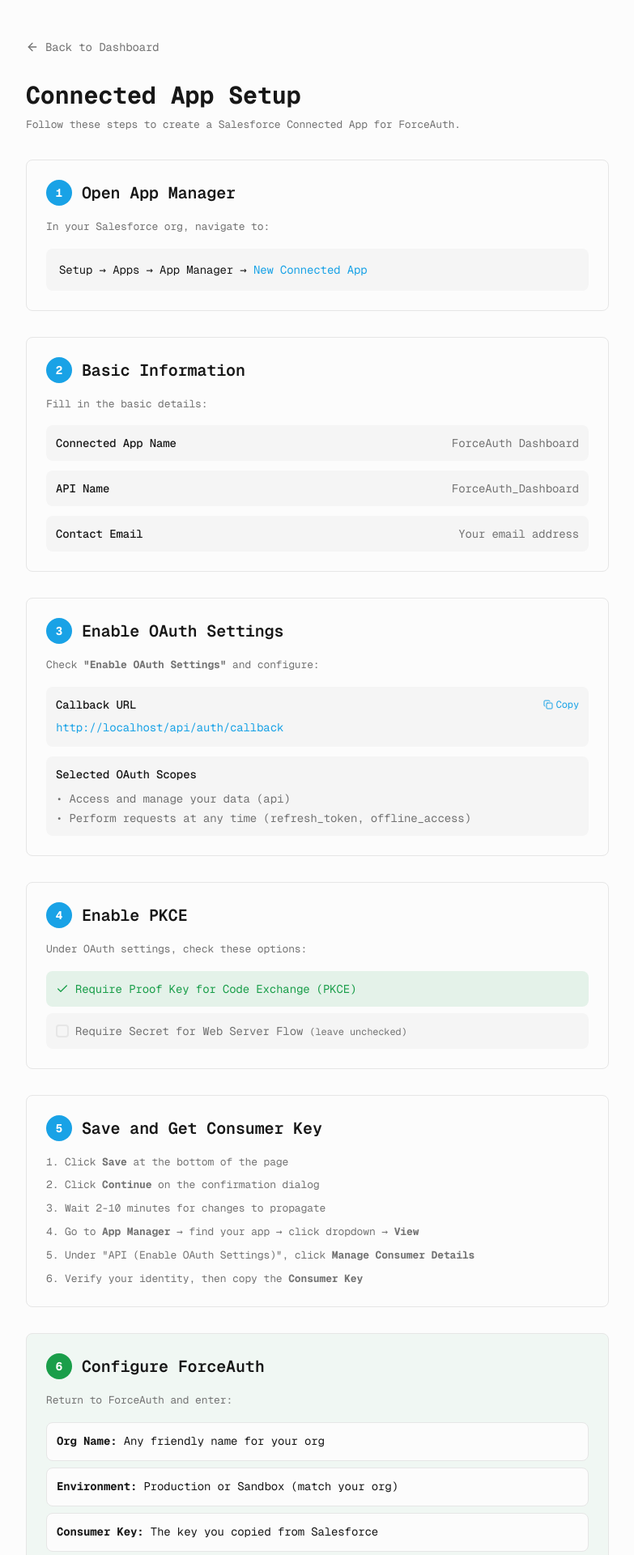
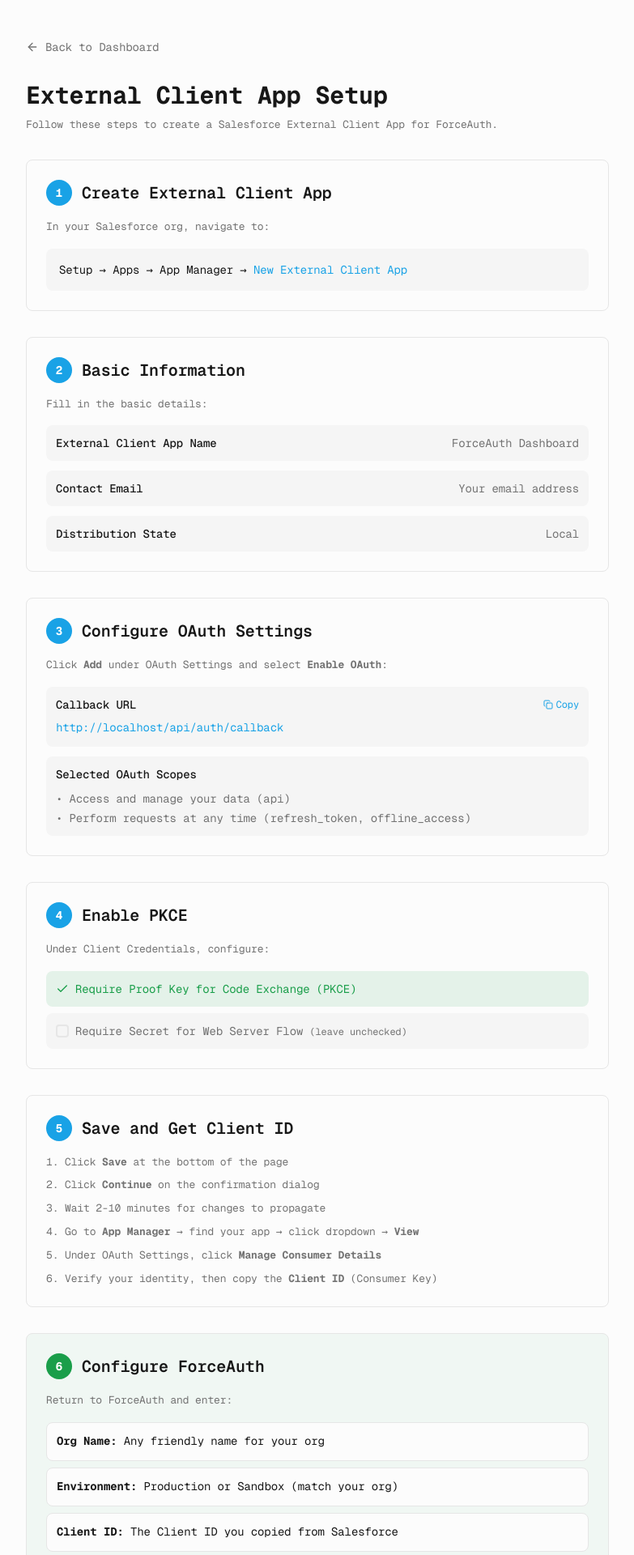
Before and after one commit to kserw/forceauth, a Next.js app: page /setup in a window 1280 px wide. Shown: the top 1920 px of the page at 81% size, without its empty margins (248-1031 px from the left). Built offline with nearby package versions, Linux system fonts and the light colour scheme; no server answers.

Commit message:
Update setup guide for External Client Apps
Salesforce deprecated Connected Apps in favor of External Client Apps.
Updated terminology, navigation paths, and field names accordingly.

Co-Authored-By: Claude Opus 4.5 <noreply@anthropic.com>

```diff
--- a/app/setup/page.tsx
+++ b/app/setup/page.tsx
@@ -1,6 +1,6 @@
 'use client';
 
-import { ArrowLeft, ExternalLink, Copy, Check } from 'lucide-react';
+import { ArrowLeft, Copy, Check } from 'lucide-react';
 import { useState } from 'react';
 import Link from 'next/link';
 
@@ -28,9 +28,9 @@ export default function SetupPage() {
           Back to Dashboard
         </Link>
 
-        <h1 className="text-3xl font-bold mb-2">Connected App Setup</h1>
+        <h1 className="text-3xl font-bold mb-2">External Client App Setup</h1>
         <p className="text-[hsl(var(--muted-foreground))] mb-8">
-          Follow these steps to create a Salesforce Connected App for ForceAuth.
+          Follow these steps to create a Salesforce External Client App for ForceAuth.
         </p>
 
         <div className="space-y-8">
@@ -38,13 +38,13 @@ export default function SetupPage() {
           <div className="border border-[hsl(var(--border))] rounded-lg p-6">
             <div className="flex items-center gap-3 mb-4">
               <span className="flex items-center justify-center w-8 h-8 rounded-full bg-[hsl(var(--info))] text-white font-bold text-sm">1</span>
-              <h2 className="text-xl font-semibold">Open App Manager</h2>
+              <h2 className="text-xl font-semibold">Create External Client App</h2>
             </div>
             <p className="text-[hsl(var(--muted-foreground))] mb-4">
               In your Salesforce org, navigate to:
             </p>
             <div className="bg-[hsl(var(--muted))] rounded-lg p-4 font-mono text-sm">
-              Setup → Apps → App Manager → <span className="text-[hsl(var(--info))]">New Connected App</span>
+              Setup → Apps → App Manager → <span className="text-[hsl(var(--info))]">New External Client App</span>
             </div>
           </div>
 
@@ -59,16 +59,16 @@ export default function SetupPage() {
             </p>
             <div className="space-y-3">
               <div className="flex justify-between items-center bg-[hsl(var(--muted))] rounded-lg p-3">
-                <span className="text-sm font-medium">Connected App Name</span>
+                <span className="text-sm font-medium">External Client App Name</span>
                 <span className="text-sm text-[hsl(var(--muted-foreground))]">ForceAuth Dashboard</span>
-              </div>
-              <div className="flex justify-between items-center bg-[hsl(var(--muted))] rounded-lg p-3">
-                <span className="text-sm font-medium">API Name</span>
-                <span className="text-sm text-[hsl(var(--muted-foreground))]">ForceAuth_Dashboard</span>
               </div>
               <div className="flex justify-between items-center bg-[hsl(var(--muted))] rounded-lg p-3">
                 <span className="text-sm font-medium">Contact Email</span>
                 <span className="text-sm text-[hsl(var(--muted-foreground))]">Your email address</span>
+              </div>
+              <div className="flex justify-between items-center bg-[hsl(var(--muted))] rounded-lg p-3">
+                <span className="text-sm font-medium">Distribution State</span>
+                <span className="text-sm text-[hsl(var(--muted-foreground))]">Local</span>
               </div>
             </div>
           </div>
@@ -77,10 +77,10 @@ export default function SetupPage() {
           <div className="border border-[hsl(var(--border))] rounded-lg p-6">
             <div className="flex items-center gap-3 mb-4">
               <span className="flex items-center justify-center w-8 h-8 rounded-full bg-[hsl(var(--info))] text-white font-bold text-sm">3</span>
-              <h2 className="text-xl font-semibold">Enable OAuth Settings</h2>
+              <h2 className="text-xl font-semibold">Configure OAuth Settings</h2>
             </div>
             <p className="text-[hsl(var(--muted-foreground))] mb-4">
-              Check <strong>&quot;Enable OAuth Settings&quot;</strong> and configure:
+              Click <strong>Add</strong> under OAuth Settings and select <strong>Enable OAuth</strong>:
             </p>
             <div className="space-y-3">
               <div className="bg-[hsl(var(--muted))] rounded-lg p-3">
@@ -114,7 +114,7 @@ export default function SetupPage() {
               <h2 className="text-xl font-semibold">Enable PKCE</h2>
             </div>
             <p className="text-[hsl(var(--muted-foreground))] mb-4">
-              Under OAuth settings, check these options:
+              Under Client Credentials, configure:
             </p>
             <div className="space-y-2">
               <div className="flex items-center gap-2 bg-[hsl(var(--success)/0.1)] text-[hsl(var(--success))] rounded-lg p-3">
@@ -132,15 +132,15 @@ export default function SetupPage() {
           <div className="border border-[hsl(var(--border))] rounded-lg p-6">
             <div className="flex items-center gap-3 mb-4">
               <span className="flex items-center justify-center w-8 h-8 rounded-full bg-[hsl(var(--info))] text-white font-bold text-sm">5</span>
-              <h2 className="text-xl font-semibold">Save and Get Consumer Key</h2>
+              <h2 className="text-xl font-semibold">Save and Get Client ID</h2>
             </div>
             <ol className="list-decimal list-inside space-y-2 text-[hsl(var(--muted-foreground))]">
               <li>Click <strong>Save</strong> at the bottom of the page</li>
               <li>Click <strong>Continue</strong> on the confirmation dialog</li>
               <li>Wait 2-10 minutes for changes to propagate</li>
               <li>Go to <strong>App Manager</strong> → find your app → click dropdown → <strong>View</strong></li>
-              <li>Under &quot;API (Enable OAuth Settings)&quot;, click <strong>Manage Consumer Details</strong></li>
-              <li>Verify your identity, then copy the <strong>Consumer Key</strong></li>
+              <li>Under OAuth Settings, click <strong>Manage Consumer Details</strong></li>
+              <li>Verify your identity, then copy the <strong>Client ID</strong> (Consumer Key)</li>
             </ol>
           </div>
 
@@ -161,7 +161,7 @@ export default function SetupPage() {
                 <span className="text-sm"><strong>Environment:</strong> Production or Sandbox (match your org)</span>
               </div>
               <div className="bg-[hsl(var(--background))] rounded-lg p-3 border border-[hsl(var(--border))]">
-                <span className="text-sm"><strong>Consumer Key:</strong> The key you copied from Salesforce</span>
+                <span className="text-sm"><strong>Client ID:</strong> The Client ID you copied from Salesforce</span>
               </div>
             </div>
           </div>
@@ -185,7 +185,7 @@ export default function SetupPage() {
               <div>
                 <strong>Invalid client_id:</strong>
                 <p className="text-[hsl(var(--muted-foreground))]">
-                  Double-check you copied the Consumer Key (not the Consumer Secret).
+                  Double-check you copied the Client ID (not the Client Secret).
                 </p>
               </div>
             </div>
--- a/src/components/LandingPage.tsx
+++ b/src/components/LandingPage.tsx
@@ -61,7 +61,7 @@ export function LandingPage({ onGetStarted }: LandingPageProps) {
               <ChevronRight className="w-4 h-4" />
             </button>
             <p className="mt-3 text-[10px] text-[hsl(var(--muted-foreground))]">
-              requires a salesforce connected app with oauth credentials
+              requires a salesforce external client app with oauth credentials
             </p>
             <Link
               href="/setup"
```
